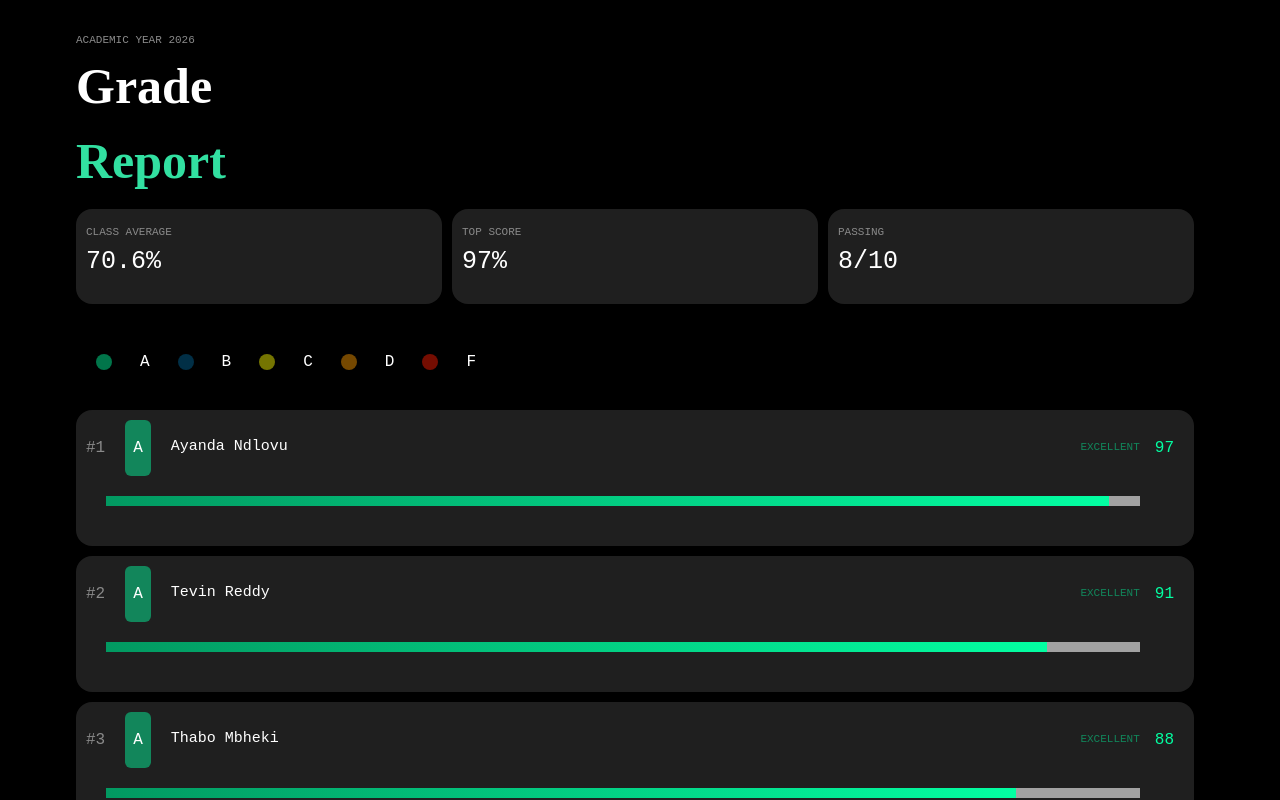
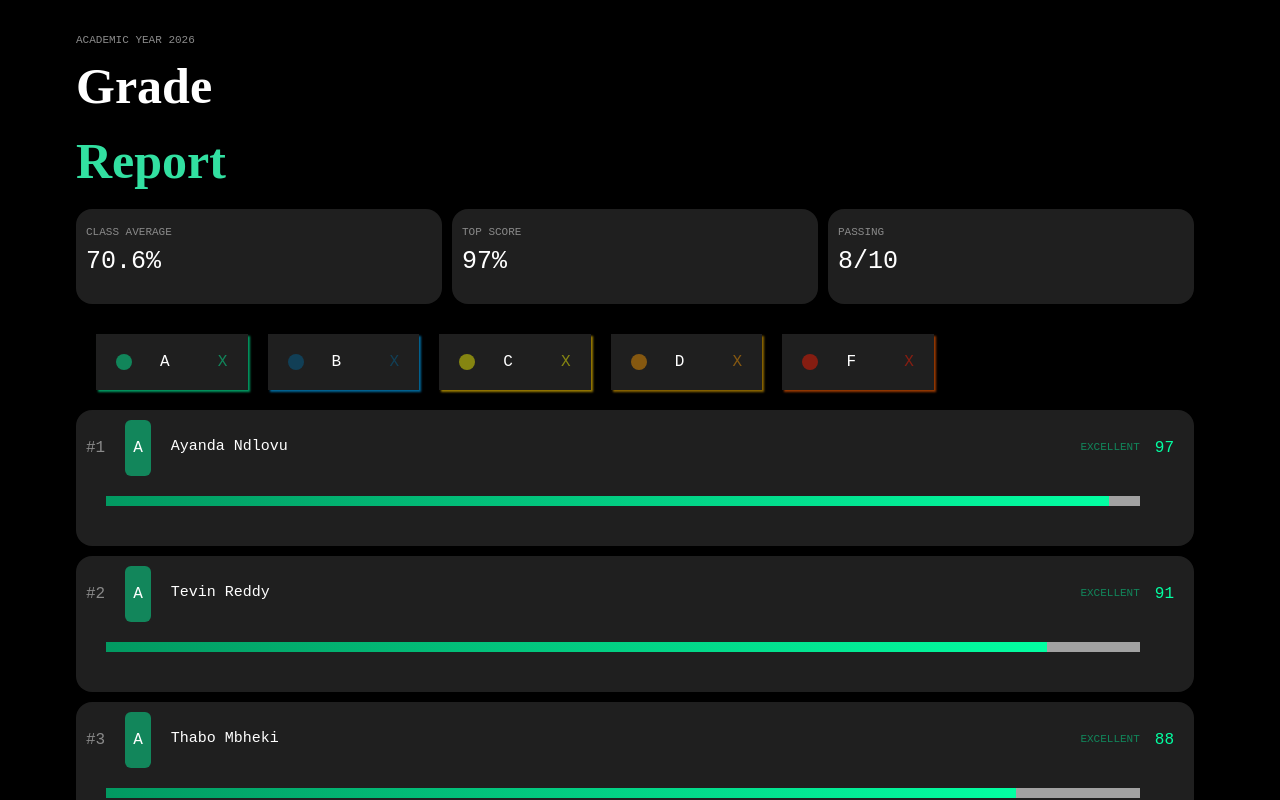
Before and after one commit to blebopo/grade-report, a React (Vite) app: page / in a window 1280 px wide. Built offline with nearby package versions, Linux system fonts and the light colour scheme.

Commit message:
Feature: Filter buttons, layout and styling added.

```diff
--- a/src/components/Legend.tsx
+++ b/src/components/Legend.tsx
@@ -6,12 +6,16 @@ export default function LegendComponent() {
     <div className="grade-legend">
       {...gradeRanges.map((grade) => {
         return (
-          <div className="grade-symbol-container">
+          <div
+            className="grade-symbol-container"
+            style={{boxShadow : `2px 2px 2px ${grade.gradientFrom}`}}
+            >
             <div
               className="grade-color"
               style={{ backgroundColor: grade.color }}
             ></div>
             <div className="grade-symbol">{grade.symbol}</div>
+            <button className="close-button" style={{ color: grade.color }} >X</button>
           </div>
         );
       })}
--- a/src/styles/Legend.css
+++ b/src/styles/Legend.css
@@ -6,8 +6,10 @@
 
 .grade-symbol-container {
   display: flex;
-  justify-content: center;
-  align-content: center;
+  align-items: center;
+  margin-right: 20px;
+  background-color: #1f1f1f;;
+  padding-left: 20px;
 }
 
 .grade-color {
@@ -16,3 +18,12 @@
   border-radius: 16px;
   align-self: center;
 }
+
+.close-button {
+  background-color: #1f1f1f;
+  border-radius: 0;
+}
+
+.close-button:hover {
+    border-color: var(--grade_color);
+}
```
